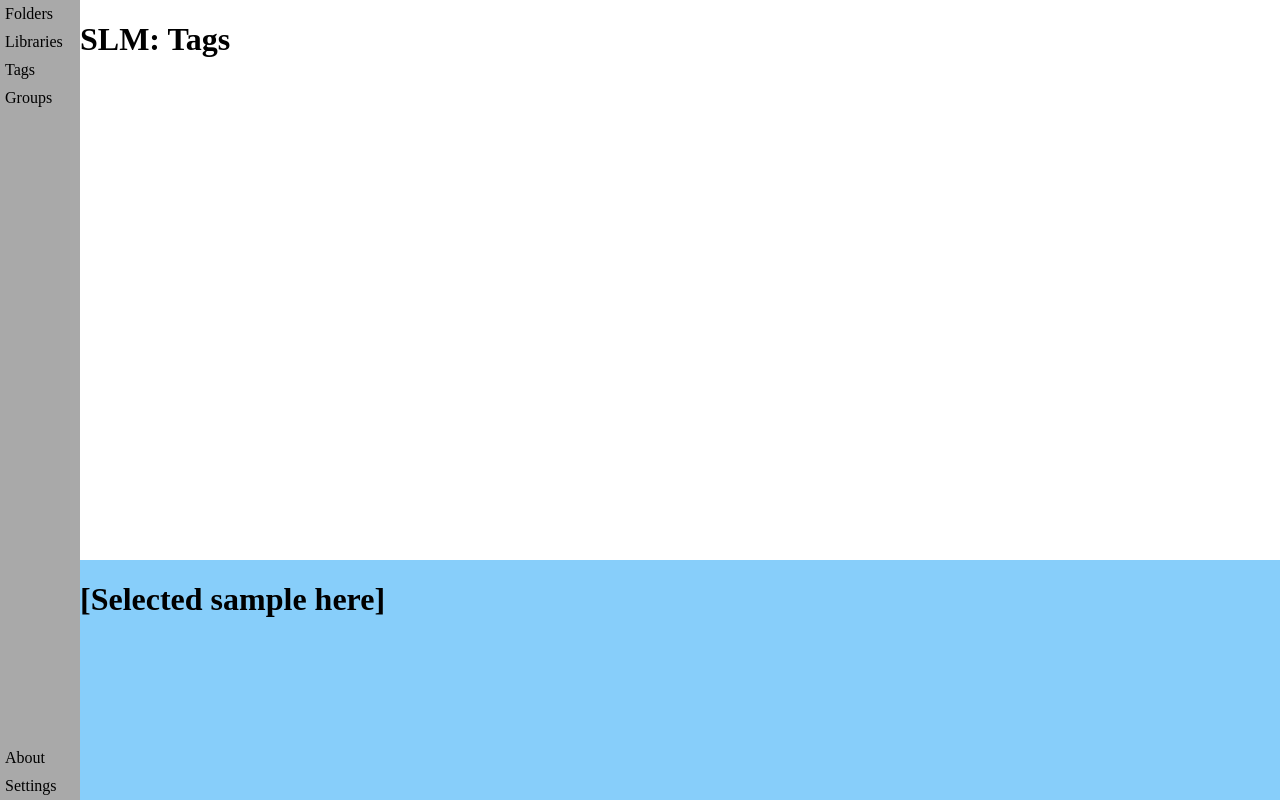
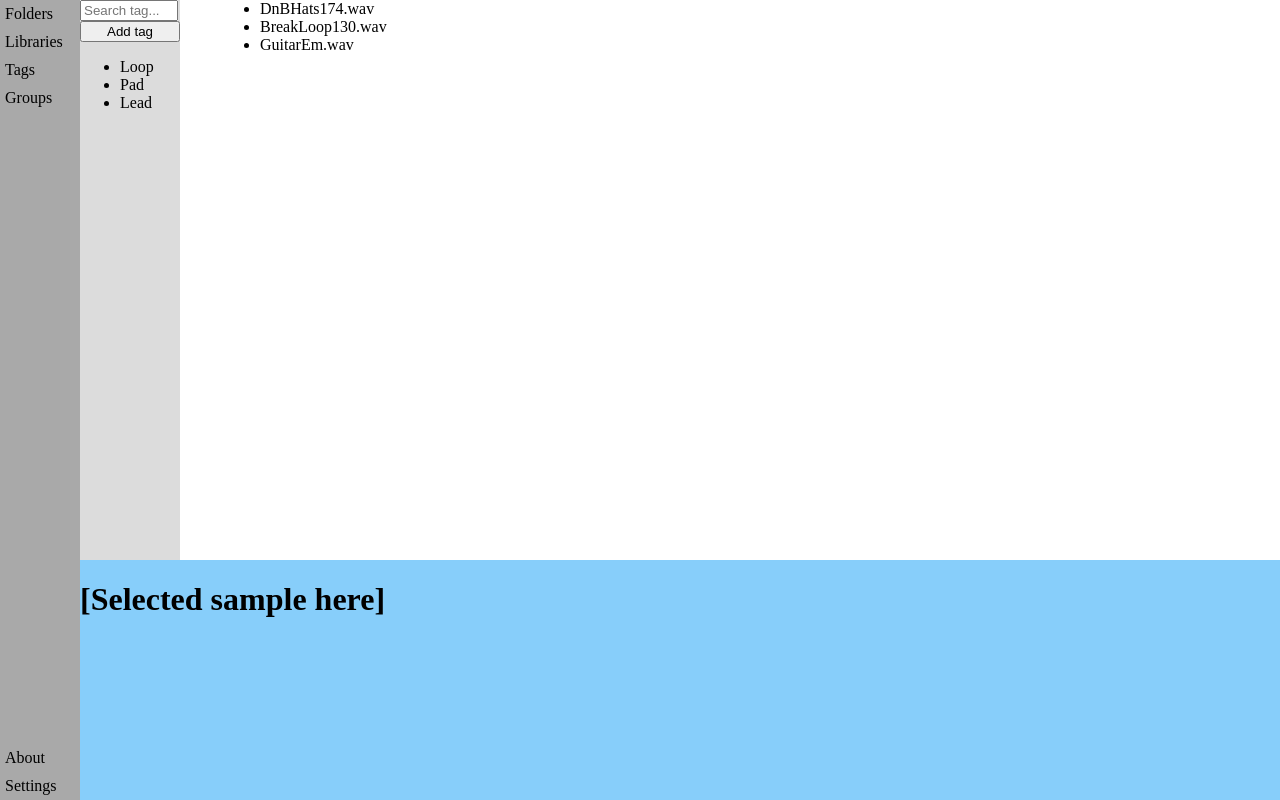
Before and after one commit to david4jsus/Sample-Library-Manager, an Electron app: page index.html in a window 1280 px wide. Both pictures are taken after a click on the link "Tags". Drawn offline with nearby package versions, Linux system fonts and the light colour scheme.

Commit message:
Feat: (Extremely) Basic layout for "tags" tab
I am starting to think that I'm going to have to rewrite some DOM structure, which also means some CSS

```diff
--- a/index.css
+++ b/index.css
@@ -99,3 +99,33 @@ body
    margin-left: calc(var(--folder-structure-width) + 40px); /*+ 40px -> Padding from <ul> bullets*/
    height: 100%;
 }
+
+/* TAGS VIEW */
+
+.tag-list-view
+{
+   margin: 0;
+   width: var(--folder-structure-width);
+   height: 100%;
+   position: fixed;
+   top: 0;
+   left: var(--sidebar-width);
+   background-color: gainsboro;
+}
+
+.tag-list-view input
+{
+   width: 90%;
+}
+
+.tag-list-view button
+{
+   width: 100%;
+}
+
+.tag-contents-view
+{
+   margin: 0;
+   margin-left: calc(var(--folder-structure-width) + 40px); /*+ 40px -> Padding from <ul> bullets*/
+   height: 100%;
+}
--- a/src/index_ui.js
+++ b/src/index_ui.js
@@ -174,6 +174,7 @@ window.onload = () =>
       }
    }
 
+   // View for the list of libraries
    class LibraryListView extends React.Component
    {
       render()
@@ -192,6 +193,7 @@ window.onload = () =>
       }
    }
 
+   // View for the list of items in a library
    class LibraryContentsView extends React.Component
    {
       render()
@@ -222,7 +224,48 @@ window.onload = () =>
       render()
       {
          return[
-            React.createElement("h1", null, "SLM: Tags")
+            React.createElement(TagListView, null),
+            React.createElement(TagContentsView, null)
+         ];
+      }
+   }
+
+   // View for the list of tags
+   class TagListView extends React.Component
+   {
+      render()
+      {
+         // Will need the list of tags here
+         let testTags = ["Loop", "Pad", "Lead"];
+         let testTags_list = testTags.map((tag, index) => {
+            return React.createElement("li", {key: index}, tag);
+         }
+         );
+
+         return[
+            React.createElement("div", {className: "tag-list-view"},
+               React.createElement("input", {type: "text", placeholder: "Search tag..."}),
+               React.createElement("button", null, "Add tag"),
+               React.createElement("ul", null, testTags_list)
+            )
+         ];
+      }
+   }
+
+   // View for the list of items tagged with a specific tag
+   class TagContentsView extends React.Component
+   {
+      render()
+      {
+         // Will need the items tagged with a specified tag here
+         let testItems = ["DnBHats174.wav", "BreakLoop130.wav", "GuitarEm.wav"];
+         let testItems_list = testItems.map((item, index) => {
+            return React.createElement("li", {key: index}, item);
+         }
+         );
+
+         return [
+            React.createElement("ul", {className: "tag-contents-view"}, testItems_list)
          ];
       }
    }
```
